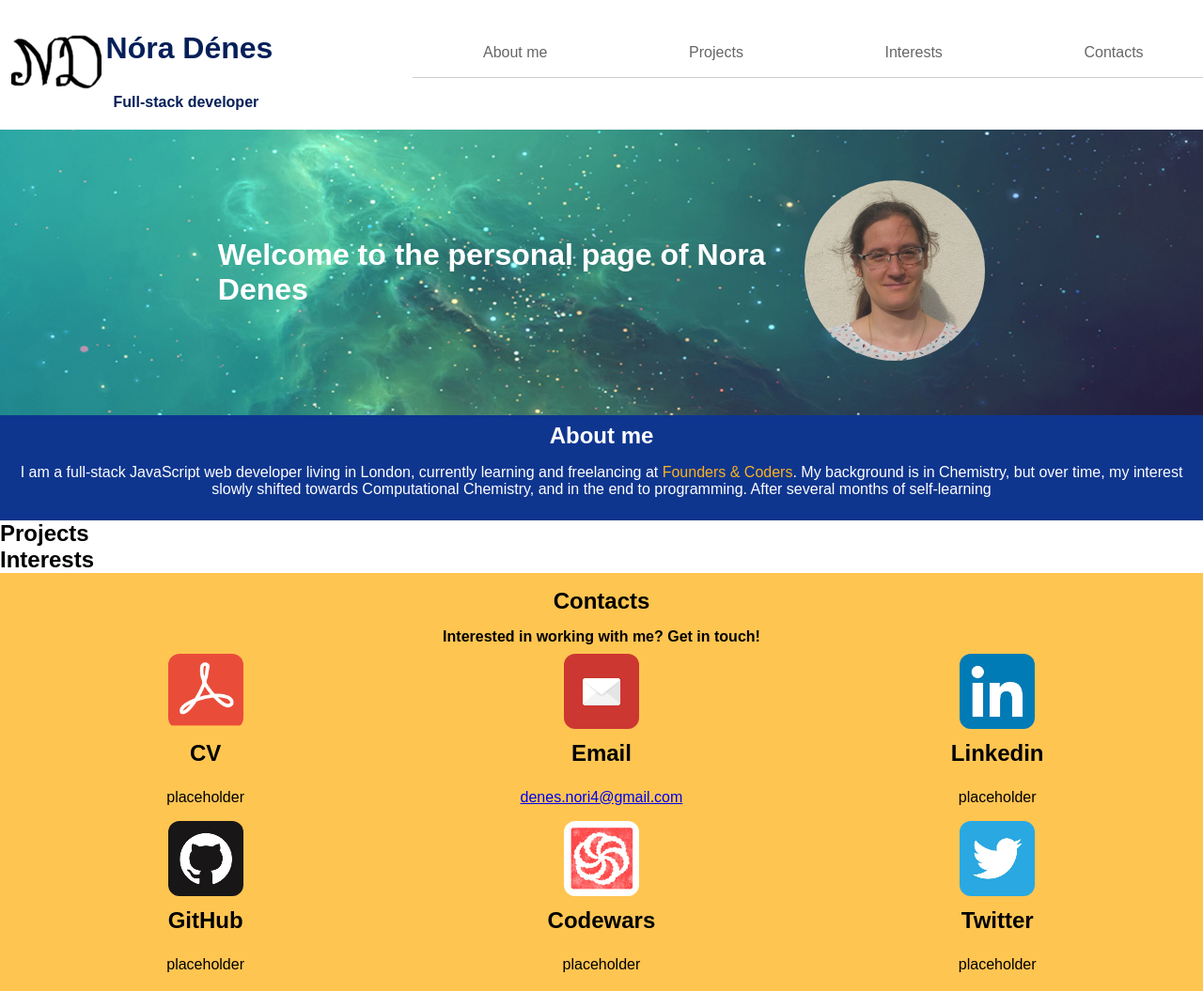
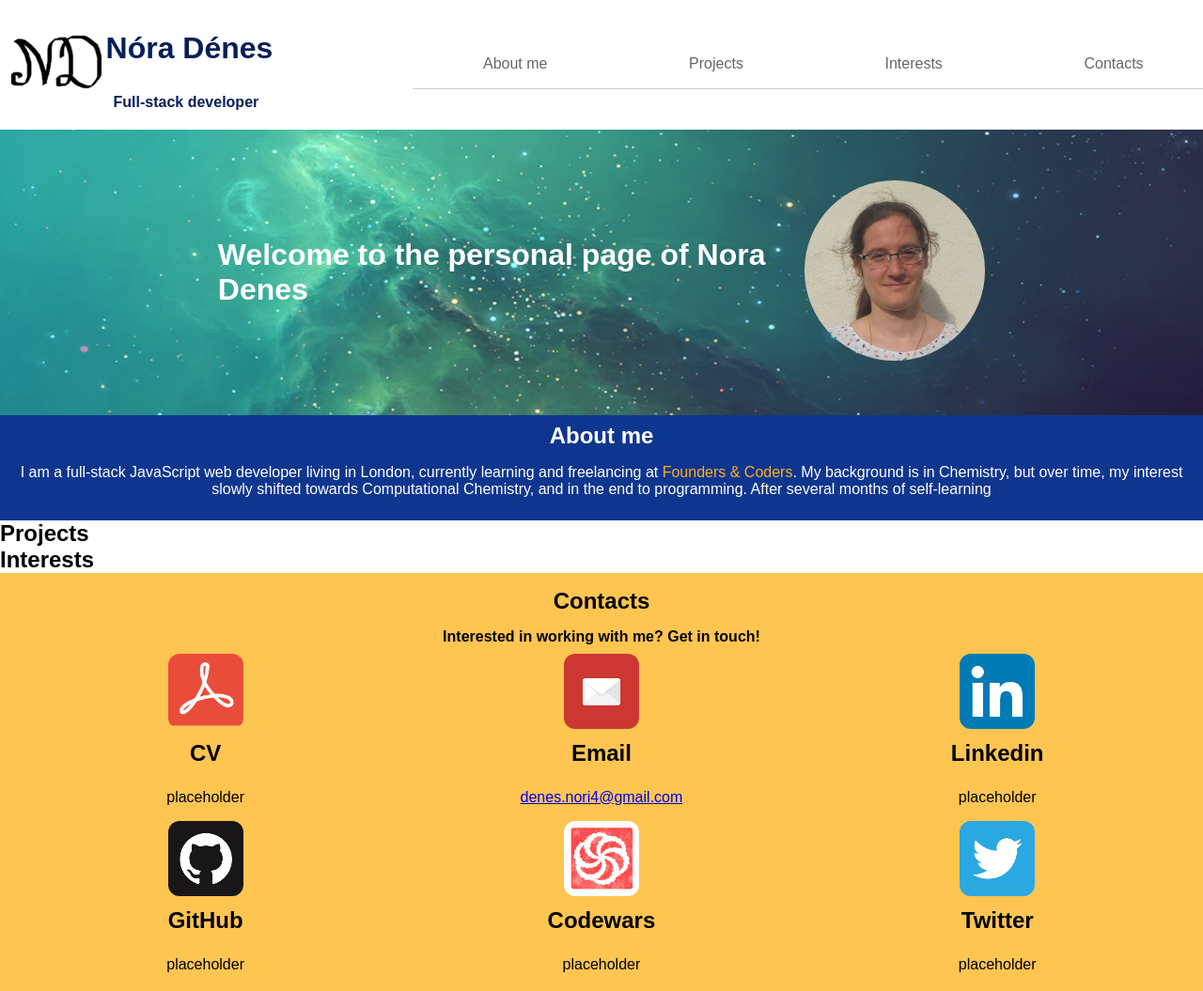
Before and after one commit to denesnori/portfolio-website, a plain HTML site: page index.html in a window 1280 px wide. Shown: the top 1055 px of the page at 94% size. Drawn offline with Linux system fonts and the light colour scheme.

Commit message:
#9 style navbar

```diff
--- a/css/main.css
+++ b/css/main.css
@@ -13,7 +13,7 @@ nav ul li  {
     ul {
       border-bottom: 1px solid #ccc;
       list-style: none;
-      margin: 0 0 1.5rem 0;
+      /*margin: 0 0 1.5rem 0;*/
       padding: 0;
     }
     li {
```
